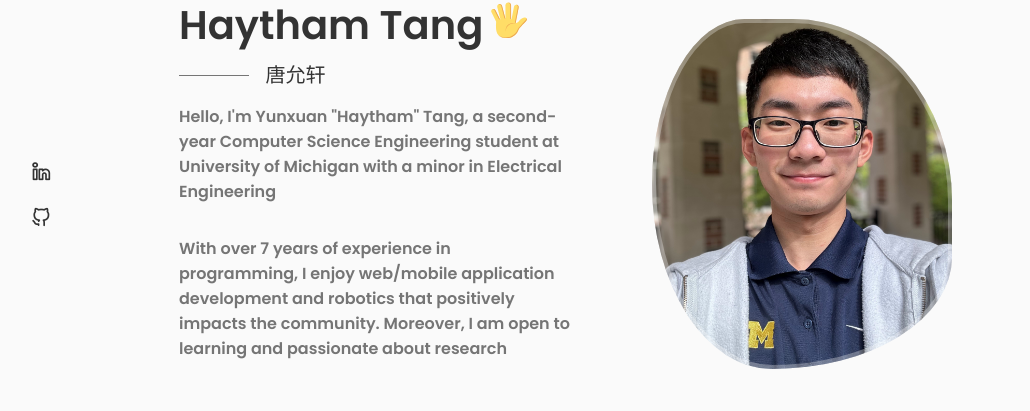
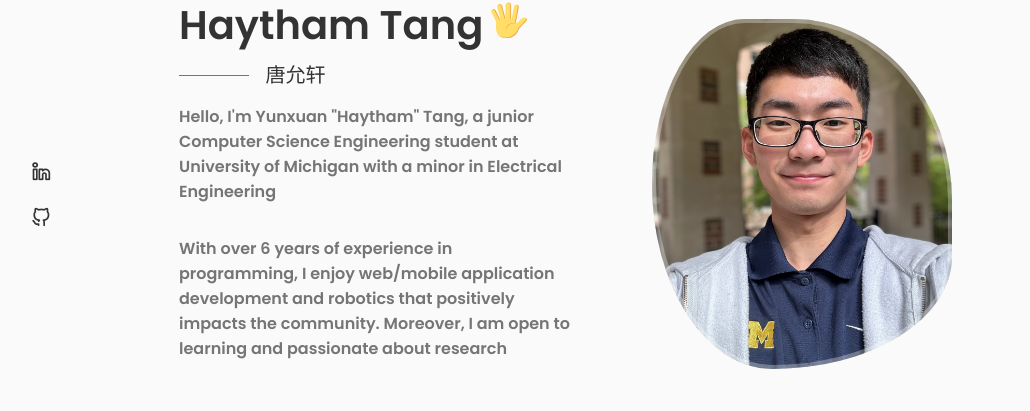
Before and after one commit to haytham918/portfolio, a React (Create React App) app: page / in a window 1280 px wide. Shown: the part 189-600 px from the top of the page, without its empty margins (125-1155 px from the left). Built offline with nearby package versions, Linux system fonts and the light colour scheme.

Commit message:
Change bio info per Bharath

```diff
--- a/src/components/Data.jsx
+++ b/src/components/Data.jsx
@@ -56,12 +56,12 @@ const Data = () => {
       </h1>
       <h3 className="home__subtitle">唐允轩</h3>
       <p className="home__description">
-        Hello, I'm Yunxuan "Haytham" Tang, a second-year Computer Science
+        Hello, I'm Yunxuan "Haytham" Tang, a junior Computer Science
         Engineering student at University of Michigan with a minor in Electrical
         Engineering
       </p>
       <p className="home__description">
-        With over 7 years of experience in programming, I enjoy web/mobile
+        With over 6 years of experience in programming, I enjoy web/mobile
         application development and robotics that positively impacts the
         community. Moreover, I am open to learning and passionate about research
       </p>
```
